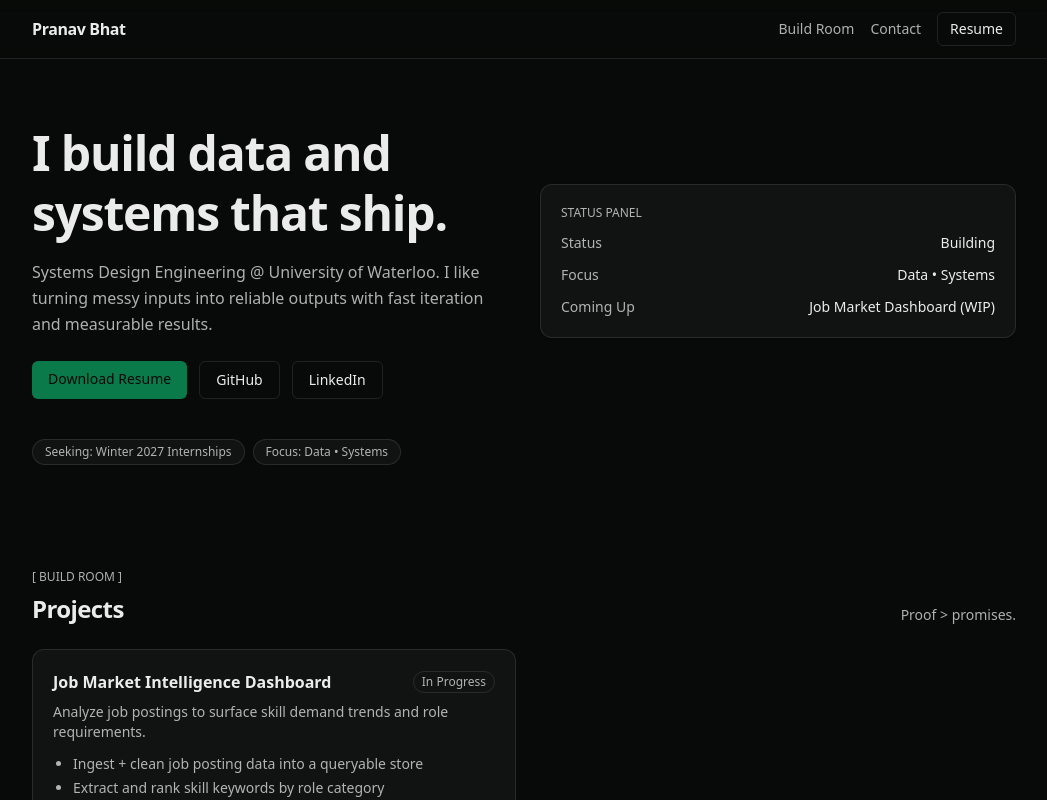
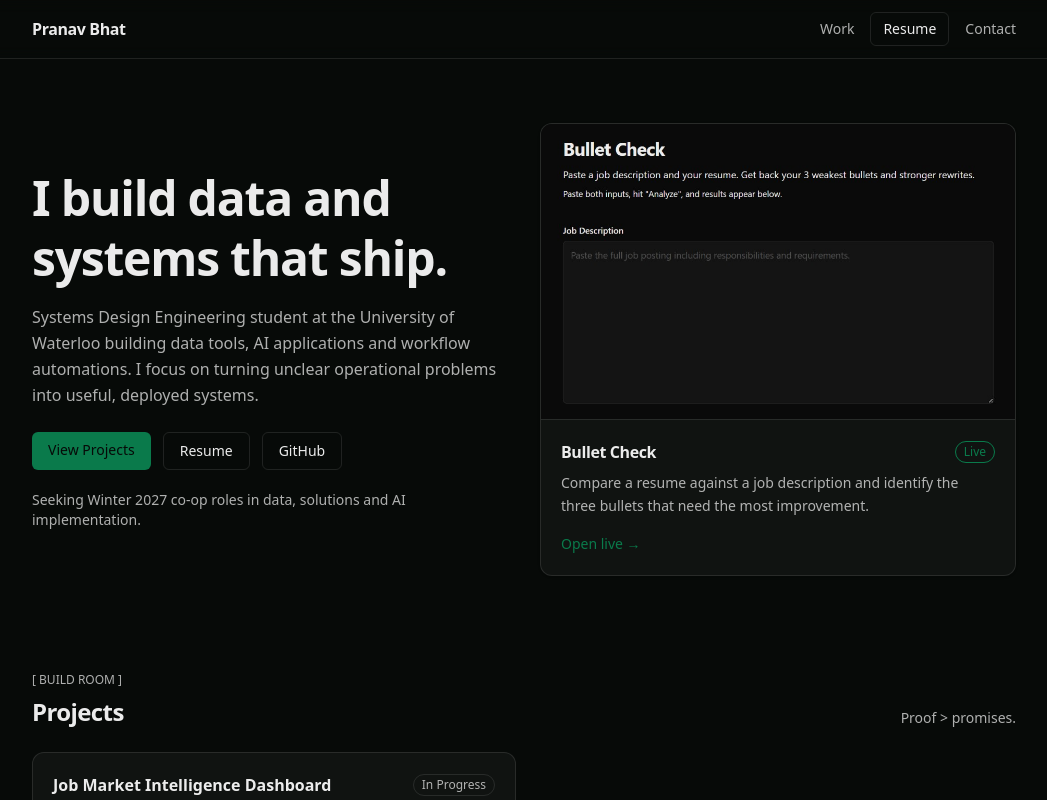
Before and after one commit to bhat-pranav/portfolio, a Next.js app: page / in a window 1280 px wide. Shown: the top 800 px of the page, without its empty margins (116-1163 px from the left). Built offline with nearby package versions, Linux system fonts and the light colour scheme.

Commit message:
rebuild hero and nav

```diff
--- a/src/components/Hero.tsx
+++ b/src/components/Hero.tsx
@@ -1,24 +1,33 @@
+import { FeaturedProductPreview } from "@/components/featured-product-preview";
+import { bulletCheckPreview } from "@/data/bullet-check";
+
 export function Hero() {
   return (
-    <>
-      <section className="mx-auto max-w-5xl px-5 pt-16 pb-10">
-        <div className="grid gap-8 md:grid-cols-2 md:items-center">
-          <div>
-            <h1 className="text-4xl font-semibold leading-tight tracking-tight md:text-5xl">
+    <section className="mx-auto max-w-5xl px-5 pt-12 pb-10 sm:pt-16">
+      <div className="grid gap-10 md:grid-cols-2 md:items-center md:gap-8">
+        <div className="min-w-0">
+          <h1 className="text-3xl font-semibold leading-tight tracking-tight sm:text-4xl md:text-5xl">
             I build data and systems that ship.
           </h1>
 
-            <p className="mt-4 text-base leading-relaxed text-[var(--muted)]">
-              Systems Design Engineering @ University of Waterloo. I like turning messy inputs into
-              reliable outputs with fast iteration and measurable results.
+          <p className="mt-4 max-w-xl text-base leading-relaxed text-[var(--muted)]">
+            Systems Design Engineering student at the University of Waterloo building data tools, AI
+            applications and workflow automations. I focus on turning unclear operational problems
+            into useful, deployed systems.
           </p>
 
           <div className="mt-6 flex flex-wrap gap-3">
             <a
-                href="/Pranav_Resume_W26.pdf"
+              href="#build"
               className="rounded-md bg-[var(--accent)] px-4 py-2 text-sm font-medium text-[var(--bg)] hover:opacity-90"
             >
-                Download Resume
+              View Projects
+            </a>
+            <a
+              href="/Pranav_Resume_W26.pdf"
+              className="rounded-md border border-[var(--border)] px-4 py-2 text-sm font-medium hover:border-[var(--accent)]"
+            >
+              Resume
             </a>
             <a
               href="https://github.com/bhat-pranav"
@@ -28,49 +37,17 @@ export function Hero() {
             >
               GitHub
             </a>
-              <a
-                href="https://www.linkedin.com/in/pranav-bhat-uw/"
-                target="_blank"
-                rel="noreferrer"
-                className="rounded-md border border-[var(--border)] px-4 py-2 text-sm font-medium hover:border-[var(--accent)]"
-              >
-                LinkedIn
-              </a>
-            </div>
           </div>
 
-          <div className="rounded-xl border border-[var(--border)] bg-[var(--panel)] p-5 shadow-sm">
-            <div className="text-xs text-[var(--muted)]">STATUS PANEL</div>
-            <div className="mt-3 space-y-3 text-sm">
-              <div className="flex items-center justify-between">
-                <span className="text-[var(--muted)]">Status</span>
-                <span className="font-medium">Building</span>
+          <p className="mt-5 text-sm text-[var(--muted)]">
+            Seeking Winter 2027 co-op roles in data, solutions and AI implementation.
+          </p>
         </div>
-              <div className="flex items-center justify-between">
-                <span className="text-[var(--muted)]">Focus</span>
-                <span className="font-medium">Data • Systems</span>
-              </div>
-              <div className="flex items-center justify-between">
-                <span className="text-[var(--muted)]">Coming Up</span>
-                <span className="font-medium">Job Market Dashboard (WIP)</span>
-              </div>
-            </div>
+
+        <div className="min-w-0">
+          <FeaturedProductPreview product={bulletCheckPreview} />
         </div>
       </div>
     </section>
-
-      <section className="mx-auto max-w-5xl px-5 pb-12">
-        <div className="flex flex-wrap gap-2">
-          {["Seeking: Winter 2027 Internships", "Focus: Data • Systems"].map((t) => (
-            <span
-              key={t}
-              className="rounded-full border border-[var(--border)] bg-[var(--panel)] px-3 py-1 text-xs text-[var(--muted)]"
-            >
-              {t}
-            </span>
-          ))}
-        </div>
-      </section>
-    </>
   );
 }
--- /dev/null
+++ b/src/components/featured-product-preview.tsx
@@ -0,0 +1,53 @@
+import Image from "next/image";
+import type { FeaturedProduct } from "@/types/featured-product";
+
+type FeaturedProductPreviewProps = {
+  product: FeaturedProduct;
+};
+
+export function FeaturedProductPreview({ product }: FeaturedProductPreviewProps) {
+  const media = product.screenshotPath ? (
+    <Image
+      src={product.screenshotPath}
+      alt={`${product.name} preview`}
+      fill
+      className="object-cover object-top"
+      sizes="(max-width: 768px) 100vw, 40vw"
+    />
+  ) : (
+    <div className="flex h-full w-full flex-col items-center justify-center gap-2 px-4 text-center">
+      <span className="text-xs uppercase tracking-wide text-[var(--muted)]">Screenshot</span>
+      <span className="text-sm text-[var(--muted)]">Preview coming soon</span>
+    </div>
+  );
+
+  return (
+    <div className="overflow-hidden rounded-xl border border-[var(--border)] bg-[var(--panel)] shadow-sm">
+      <div className="relative aspect-[16/10] border-b border-[var(--border)] bg-[color:var(--bg)/0.6]">
+        {media}
+      </div>
+
+      <div className="p-5">
+        <div className="flex items-center justify-between gap-3">
+          <h2 className="font-semibold tracking-tight">{product.name}</h2>
+          <span className="shrink-0 rounded-full border border-[var(--accent)] px-2 py-0.5 text-xs text-[var(--accent)]">
+            {product.status}
+          </span>
+        </div>
+
+        <p className="mt-2 text-sm leading-relaxed text-[var(--muted)]">{product.description}</p>
+
+        {product.liveUrl ? (
+          <a
+            href={product.liveUrl}
+            target="_blank"
+            rel="noreferrer"
+            className="mt-4 inline-block text-sm text-[var(--accent)] hover:underline"
+          >
+            Open live →
+          </a>
+        ) : null}
+      </div>
+    </div>
+  );
+}
--- a/src/components/site-nav.tsx
+++ b/src/components/site-nav.tsx
@@ -1,21 +1,27 @@
+import Link from "next/link";
+
 export function SiteNav() {
   return (
     <header className="sticky top-0 z-20 border-b border-[var(--border)] bg-[color:var(--bg)/0.8] backdrop-blur">
-      <div className="mx-auto flex max-w-5xl items-center justify-between px-5 py-3">
-        <div className="font-semibold tracking-tight">Pranav Bhat</div>
-        <nav className="flex items-center gap-4 text-sm text-[var(--muted)]">
-          <a href="#build" className="hover:text-[var(--text)]">
-            Build Room
-          </a>
-          <a href="#contact" className="hover:text-[var(--text)]">
-            Contact
-          </a>
+      <div className="mx-auto flex max-w-5xl items-center justify-between gap-3 px-5 py-3">
+        <div className="shrink-0 font-semibold tracking-tight">Pranav Bhat</div>
+        <nav
+          aria-label="Primary"
+          className="flex flex-wrap items-center justify-end gap-x-3 gap-y-2 text-sm text-[var(--muted)] sm:gap-x-4"
+        >
+          <Link href="/#build" className="hover:text-[var(--text)]">
+            Work
+          </Link>
+          {/* Experience → /#experience and About → /#about omitted until those sections exist */}
           <a
             href="/Pranav_Resume_W26.pdf"
             className="rounded-md border border-[var(--border)] px-3 py-1.5 text-[var(--text)] hover:border-[var(--accent)]"
           >
             Resume
           </a>
+          <Link href="/#contact" className="hover:text-[var(--text)]">
+            Contact
+          </Link>
         </nav>
       </div>
     </header>
--- /dev/null
+++ b/src/data/bullet-check.ts
@@ -0,0 +1,14 @@
+import type { FeaturedProduct } from "@/types/featured-product";
+
+export const BULLET_CHECK_SCREENSHOT_PATH = "/images/bullet-check.png";
+
+export const BULLET_CHECK_LIVE_URL = "https://bullet-check.vercel.app/";
+
+export const bulletCheckPreview: FeaturedProduct = {
+  name: "Bullet Check",
+  status: "Live",
+  description:
+    "Compare a resume against a job description and identify the three bullets that need the most improvement.",
+  screenshotPath: BULLET_CHECK_SCREENSHOT_PATH,
+  liveUrl: BULLET_CHECK_LIVE_URL,
+};
--- /dev/null
+++ b/src/types/featured-product.ts
@@ -0,0 +1,8 @@
+export type FeaturedProduct = {
+  name: string;
+  status: string;
+  description: string;
+  /** Path under /public, e.g. "/images/bullet-check.png" */
+  screenshotPath?: string;
+  liveUrl?: string;
+};
```
Also changed, not shown: public/images/bullet-check.png (added). Lines whose indentation alone changed are shown as unchanged.
